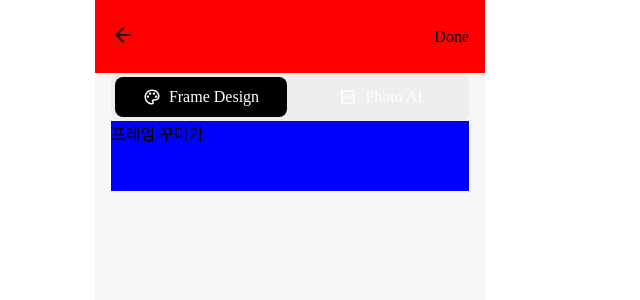
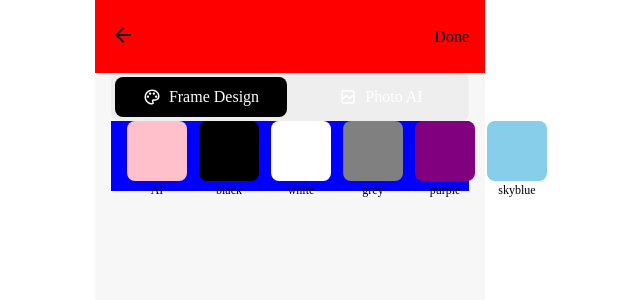
Before and after one commit to anonymousRecords/kimchi-client, a React (Vite) app: page /decorate in a window 1280 px wide. Shown: the top 300 px of the page, without its empty margins (350-990 px from the left). Built offline with nearby package versions, Linux system fonts and the light colour scheme.

Commit message:
feat : Imlement FrameTool

```diff
--- /dev/null
+++ b/src/components/DecoratePage/FrameColor.js
@@ -0,0 +1,27 @@
+export const FrameColor = [
+    {
+        color: 'pink',
+        name : 'AI',
+    },
+    {
+        color: 'black',
+        name : 'black',
+    },
+    {
+        color: 'white',
+        name : 'white',
+    },
+    {
+        color: 'grey',
+        name : 'grey',
+    },
+    {
+        color: 'purple',
+        name : 'purple',
+    },
+    {
+        color: 'skyblue',
+        name : 'skyblue',
+    },
+
+];
--- a/src/components/DecoratePage/FrameTool.jsx
+++ b/src/components/DecoratePage/FrameTool.jsx
@@ -1,13 +1,45 @@
+import React from 'react'; // eslint-disable-line no-unused-vars
 import styled from 'styled-components';
+import { FrameColor } from './FrameColor';
 
 const StyledFrameTool = styled.div`
+  width: 420px;
+  height: 100px;
+  display: flex;
+  flex-direction: row;
+  gap: 12px;
+  padding-left: 16px;
 
-`
+  .frame-choice {
+    width: 60px;
+    height: 77px;
+    display: flex;
+    flex-direction: column;
+    justify-content: center;
+    align-items: center;
+  }
 
-export default function FrameTool () {
-    return(
-        <StyledFrameTool>
-            <div>프레임 꾸미기</div>
-        </StyledFrameTool>
-    )
+  .color-box {
+    width: 60px;
+    height: 60px;
+    border-radius: 8px;
+    margin-bottom: 2px;
+  }
+
+  .color-name {
+    font-size: 12px;
+  }
+`;
+
+export default function FrameTool() {
+  return (
+    <StyledFrameTool>
+      {FrameColor.map((frame) => (
+        <div className="frame-choice" key={frame.color}>
+          <div className="color-box" style={{ backgroundColor: frame.color }}></div>
+          <div className="color-name">{frame.name}</div>
+        </div>
+      ))}
+    </StyledFrameTool>
+  );
 }
```
